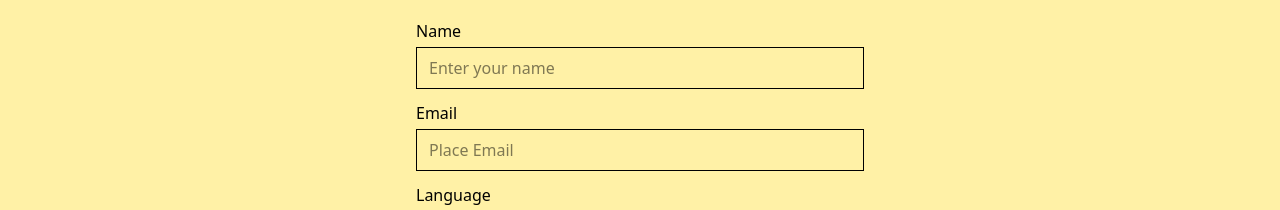
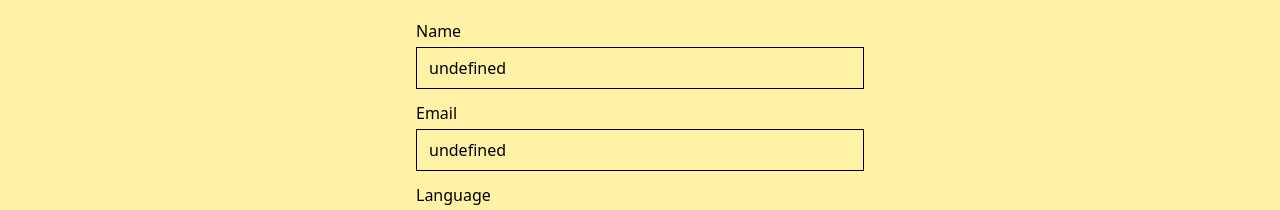
Before and after one commit to Souvik2857/Farmer-Buddy, a Next.js app in the folder farmer-buddy-frontend/: page /profile in a window 1280 px wide. Shown: the part 344-554 px from the top of the page. Built offline with nearby package versions, Linux system fonts and the light colour scheme; no server answers; sample sign-in values are in the browser's storage.

Commit message:
feat: add refs for email and username inputs and update values on verification

```diff
--- a/farmer-buddy-frontend/app/profile/page.js
+++ b/farmer-buddy-frontend/app/profile/page.js
@@ -17,6 +17,8 @@ const Page = () => {
   const [userData, setUserData] = useState({})
   const avatar = useRef();
   const router = useRouter();
+  const email = useRef()
+  const username = useRef()
   useEffect(() => {
     const verifyAdmin=async()=>{
       try {
@@ -93,8 +95,10 @@ const Page = () => {
     getUserLocation()
 
   }, [session,isVerified])
-
-
+  useEffect(() => {
+    email.current.value=formData.email
+    username.current.value=formData.username
+  }, [isVerified])
 
   const fileTrigger = () => {
     avatar.current.click();
@@ -169,7 +173,7 @@ const Page = () => {
           <p className="mb-1">Name</p>
           <input
             type="text"
-
+            ref={username}
             className="border w-full px-3 py-2"
             value={formData?.username}
             onChange={handleChange}
@@ -182,6 +186,7 @@ const Page = () => {
           <p className="mb-1">Email</p>
           <input
             type="text"
+            ref={email}
             readOnly
             className="border w-full px-3 py-2"
             value={formData?.email}
```
